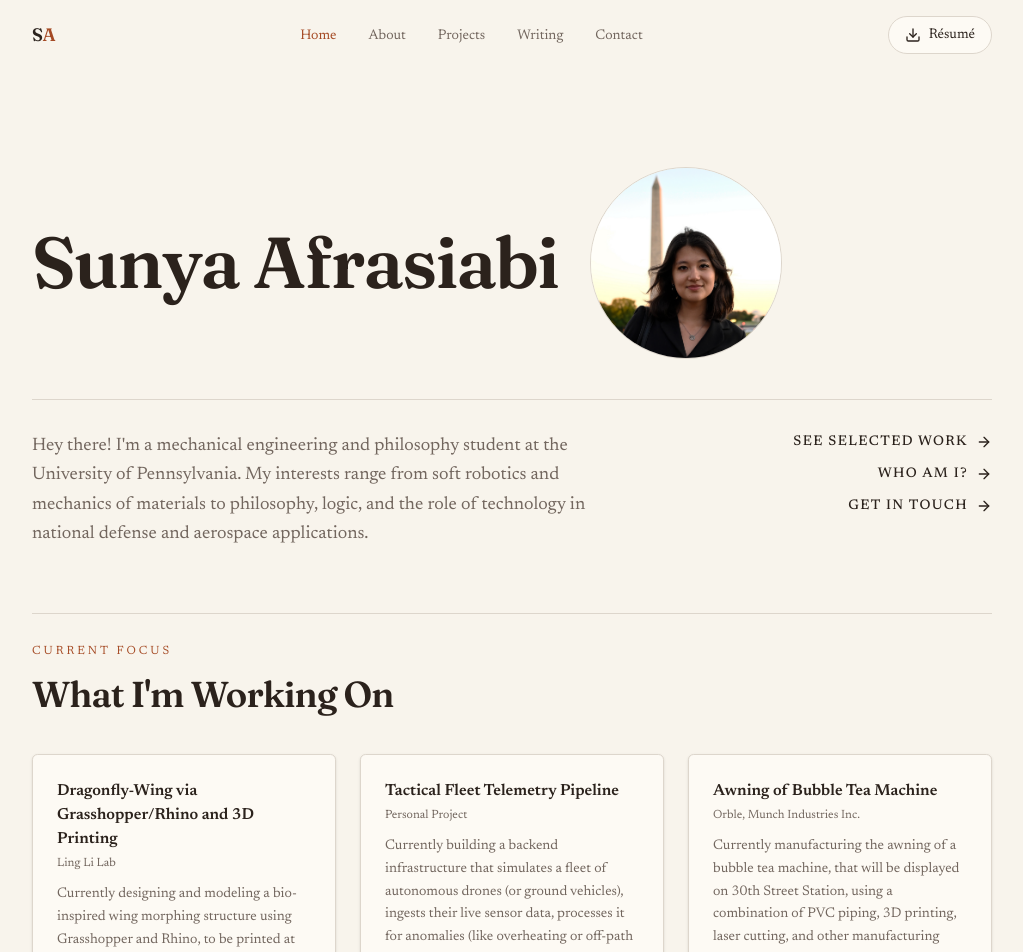
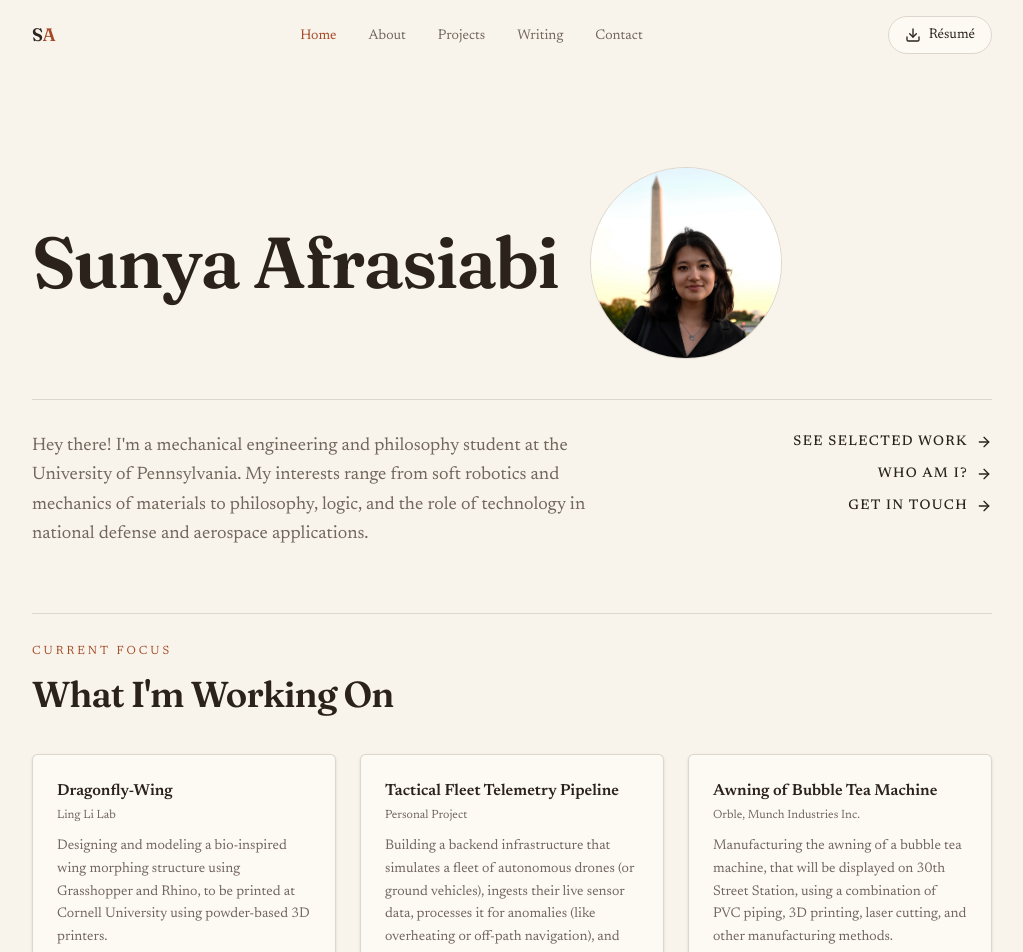
Before and after one commit to sunya-afrasiabi/sunya-afrasiabi-portfolio, a Next.js app: page / in a window 1280 px wide. Shown: the top 952 px of the page, without its empty margins (128-1151 px from the left). Built offline with nearby package versions, Linux system fonts and the light colour scheme.

Commit message:
Remove 'Currently' from project descriptions

```diff
--- a/app/page.tsx
+++ b/app/page.tsx
@@ -85,14 +85,14 @@ export default function HomePage() {
           <div className="flex flex-col gap-3 rounded-xl border border-border bg-card p-6 shadow-sm transition-colors hover:bg-secondary/50">
             <div>
               <h3 className="font-sans text-base font-semibold text-foreground">
-                Dragonfly-Wing via Grasshopper/Rhino and 3D Printing
+                Dragonfly-Wing
               </h3>
               <p className="mt-1 font-sans text-xs text-muted-foreground">
                 Ling Li Lab
               </p>
             </div>
             <p className="font-sans text-sm leading-relaxed text-muted-foreground">
-              Currently designing and modeling a bio-inspired wing morphing structure using Grasshopper and Rhino, to be printed at Cornell University using powder-based 3D printers.
+              Designing and modeling a bio-inspired wing morphing structure using Grasshopper and Rhino, to be printed at Cornell University using powder-based 3D printers.
             </p>
           </div>
 
@@ -107,7 +107,7 @@ export default function HomePage() {
               </p>
             </div>
             <p className="font-sans text-sm leading-relaxed text-muted-foreground">
-              Currently building a backend infrastructure that simulates a fleet of autonomous drones (or ground vehicles), ingests their live sensor data, processes it for anomalies (like overheating or off-path navigation), and stores it in a structured database for querying.
+              Building a backend infrastructure that simulates a fleet of autonomous drones (or ground vehicles), ingests their live sensor data, processes it for anomalies (like overheating or off-path navigation), and stores it in a structured database for querying.
             </p>
           </div>
 
@@ -122,7 +122,7 @@ export default function HomePage() {
               </p>
             </div>
             <p className="font-sans text-sm leading-relaxed text-muted-foreground">
-              Currently manufacturing the awning of a bubble tea machine, that will be displayed on 30th Street Station, using a combination of PVC piping, 3D printing, laser cutting, and other manufacturing methods.
+              Manufacturing the awning of a bubble tea machine, that will be displayed on 30th Street Station, using a combination of PVC piping, 3D printing, laser cutting, and other manufacturing methods.
             </p>
           </div>
         </div>
```
